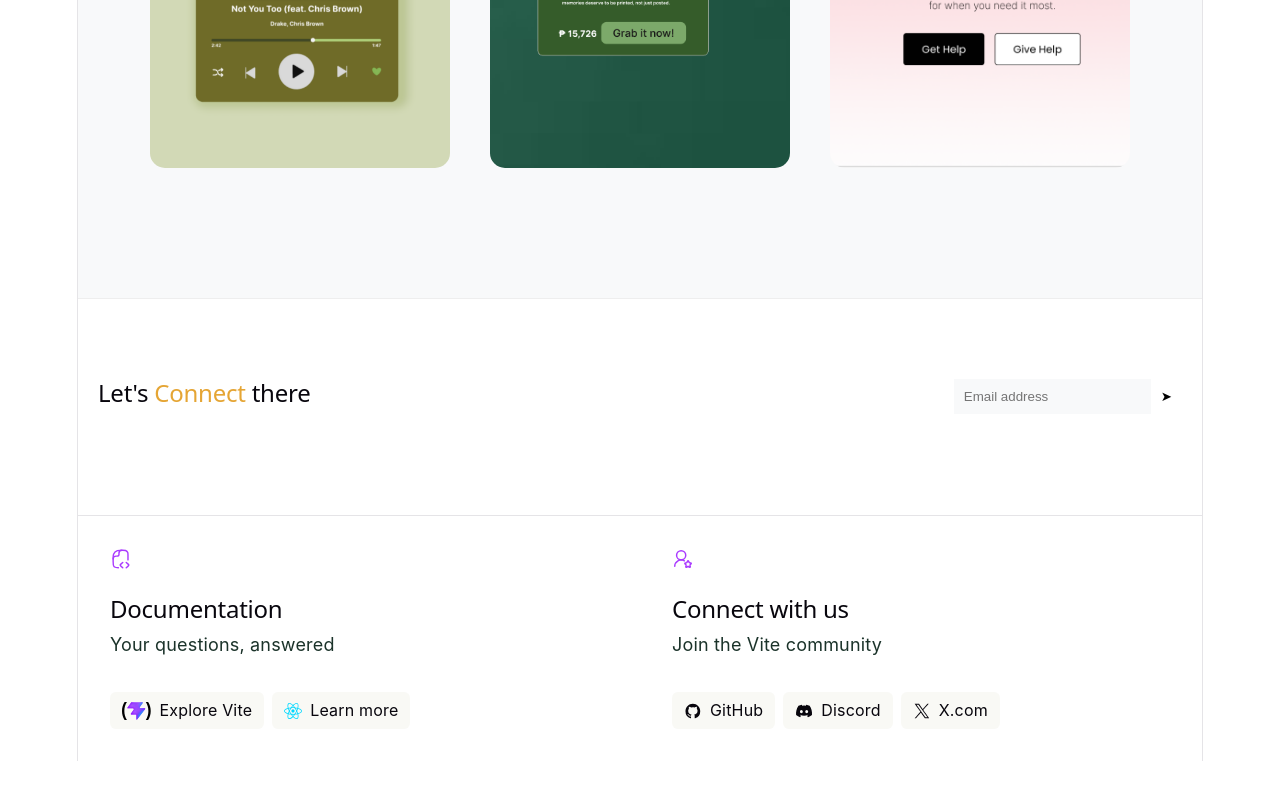
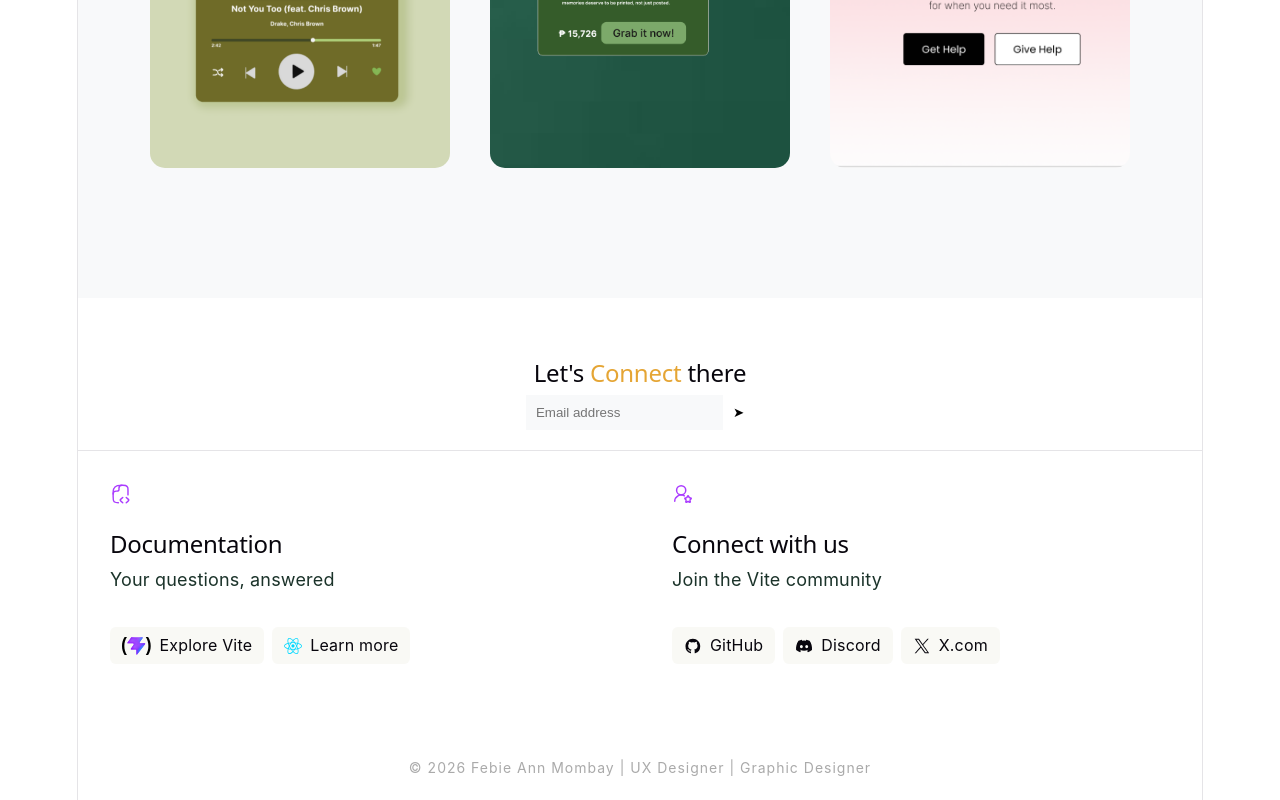
Before and after one commit to febieannn/Mombay_Portfolio, a React (Vite) app: page / in a window 1280 px wide. Shown: the part 1799-2599 px from the top of the page. Before the commit the page ends 2560 px from the top, so only its background shows below. Built offline with nearby package versions, Linux system fonts and the light colour scheme.

Commit message:
footer added

```diff
--- a/src/App.css
+++ b/src/App.css
@@ -620,7 +620,7 @@
     padding: 80px 0 40px;
     border-top: 1px solid #eee;
 }
-
+const path
 .footer-cta {
     display: flex;
     justify-content: space-between;
@@ -775,6 +775,19 @@
   font-weight: bold;
 }
 
+.footer {
+  margin-top: 40px;
+  padding: 20px;
+  text-align: center;
+  border-top: 1px solid rgba(255, 255, 255, 0.1);
+  background: transparent;
+}
+
+.footer p {
+  font-size: 14px;
+  color: #aaa;
+  letter-spacing: 1px;
+}
 
 @media screen and (max-width: 1280px) {
   .Home .home-info .left h1 {
--- a/src/App.jsx
+++ b/src/App.jsx
@@ -260,6 +260,11 @@
             </ul>
           </div>
         </section>
+        <footer className="footer">
+  <p>
+    © 2026 Febie Ann Mombay | UX Designer | Graphic Designer
+  </p>
+</footer>
       </div>
     </>
   );
```
